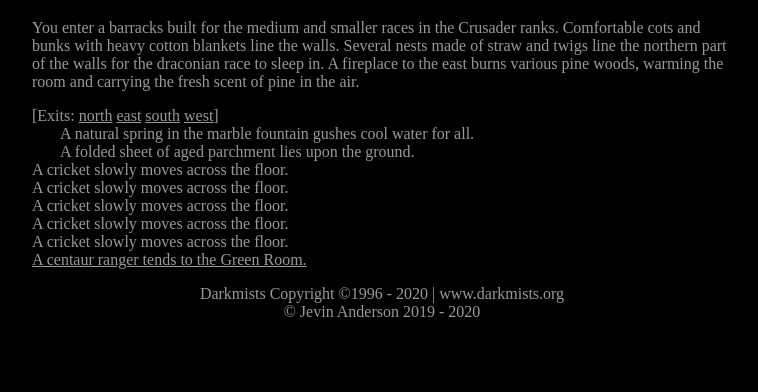
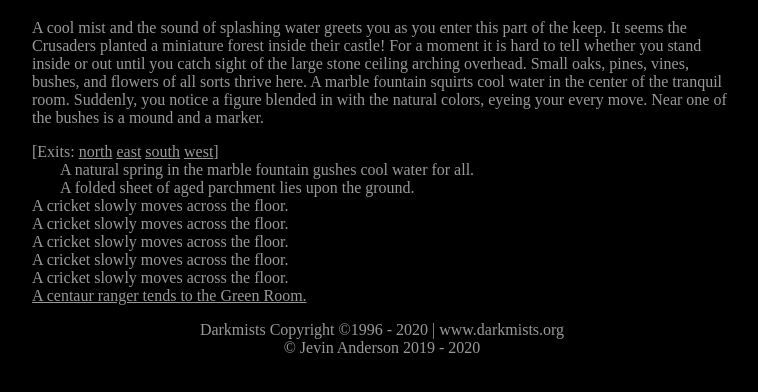
Before and after one commit to JevinAnderson/DM-Memorial, a Gatsby site: page /valhalla/keep/green-room in a window 1280 px wide. Shown: the part 200-592 px from the top of the page, without its empty margins (258-1016 px from the left). Built offline with nearby package versions, Linux system fonts and the light colour scheme; Gatsby itself is replaced by a stand-in of ours.

Commit message:
Update green-room.js

```diff
--- a/src/pages/valhalla/keep/green-room.js
+++ b/src/pages/valhalla/keep/green-room.js
@@ -13,12 +13,15 @@ const GreenRoom = () => (
     <Room>
       <h1>The Green Room</h1>
       <p>
-        You enter a barracks built for the medium and smaller races in the
-        Crusader ranks. Comfortable cots and bunks with heavy cotton blankets
-        line the walls. Several nests made of straw and twigs line the northern
-        part of the walls for the draconian race to sleep in. A fireplace to the
-        east burns various pine woods, warming the room and carrying the fresh
-        scent of pine in the air.
+        A cool mist and the sound of splashing water greets you as you enter
+        this part of the keep. It seems the Crusaders planted a miniature forest
+        inside their castle! For a moment it is hard to tell whether you stand
+        inside or out until you catch sight of the large stone ceiling arching
+        overhead. Small oaks, pines, vines, bushes, and flowers of all sorts
+        thrive here. A marble fountain squirts cool water in the center of the
+        tranquil room. Suddenly, you notice a figure blended in with the natural
+        colors, eyeing your every move. Near one of the bushes is a mound and a
+        marker.
       </p>
       <Exits>
         <Link to="/valhalla/keep/further-2">north</Link>
```
